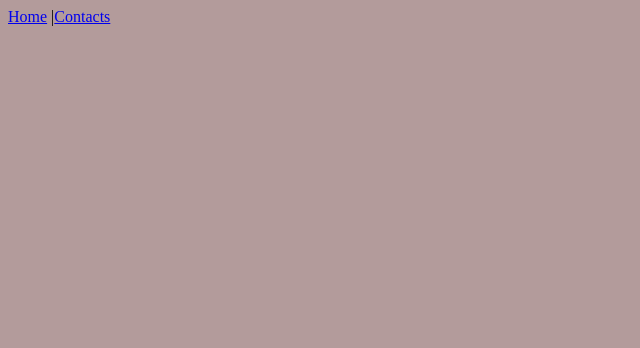
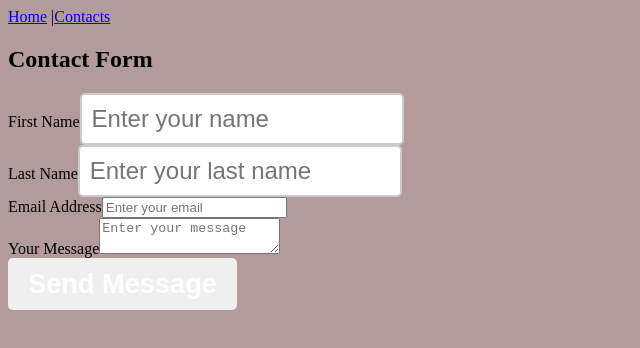
Before and after one commit to CodeB1ack/Project3, a React (Vite) app: page /contact in a window 1280 px wide. Before the commit this address had no page. Shown: the top 348 px of the page, without its empty margins (0-640 px from the left). Built offline with nearby package versions, Linux system fonts and the light colour scheme.

Commit message:
corrected pathing for contact page

```diff
--- a/src/App.jsx
+++ b/src/App.jsx
@@ -15,7 +15,7 @@ function App() {
        <Navbar />
        <Routes>
          <Route path="/" element={<ToDoList />} />
-         <Route path="./Pages/Contact.jsx" element={<Contact />} />
+         <Route path="/contact" element={<Contact />} />
        </Routes>
      </BrowserRouter>
   );
--- a/src/Components/Navbar.jsx
+++ b/src/Components/Navbar.jsx
@@ -5,7 +5,7 @@ function Navbar() {
     return (
         <nav>
             <Link to ="/">Home</Link> |
-            <Link to ="./Pages/Contact.jsx">Contacts</Link>
+            <Link to ="/contact">Contacts</Link>
         </nav>
     );
 }
```
